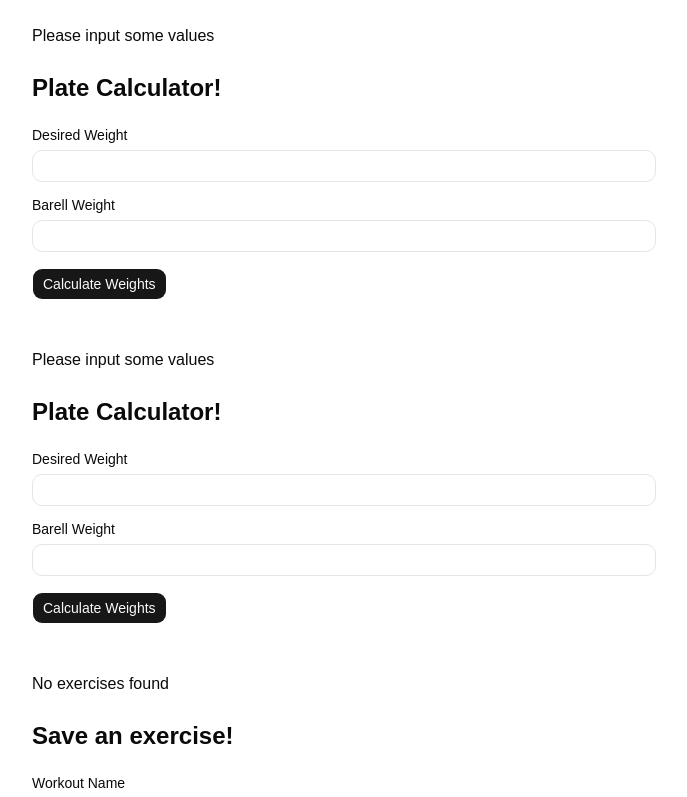
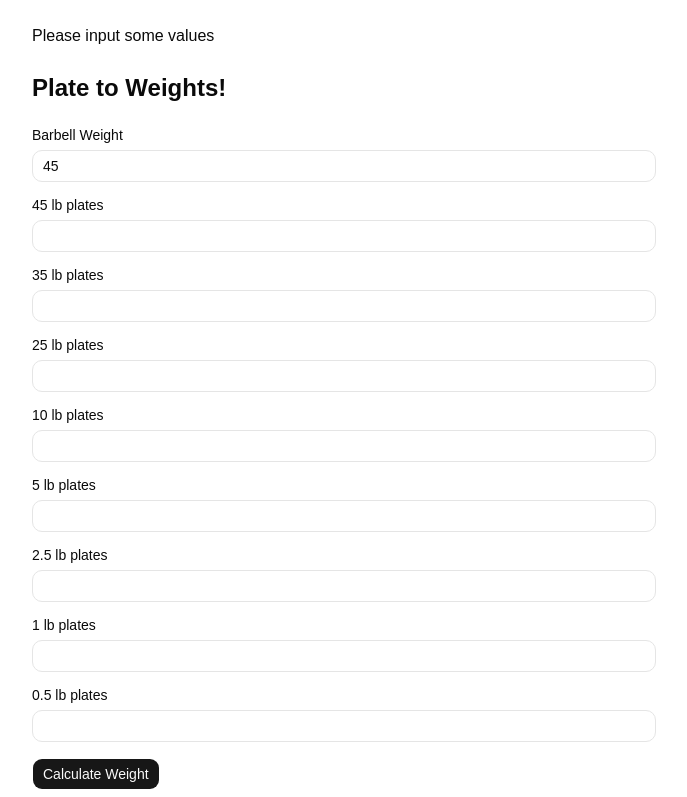
Before and after one commit to chaezuha/workout-tracker, a React app in the folder frontend/: page / in a window 1280 px wide. Shown: the top 797 px of the page, without its empty margins (296-983 px from the left). Built offline with nearby package versions, Linux system fonts and the light colour scheme; the HTML template or start-up script is replaced by a standard one.

Commit message:
Added weight to plate calculator

```diff
--- a/frontend/src/App.jsx
+++ b/frontend/src/App.jsx
@@ -24,8 +24,11 @@ const App = () => {
   const [reps, setReps] = useState("");
   const [notes, setNotes] = useState("");
   const [desiredWeight, setDesiredWeight] = useState("");
-  const [barbellWeight, setBarbellWeight] = useState("");
+  const [barbellWeight, setBarbellWeight] = useState("45");
   const [calculatedPlates, setCalculatedPlates] = useState([]);
+  const [plateCounts, setPlateCounts] = useState(Array(weights.length).fill(""));
+  const [plateBarbellWeight, setPlateBarbellWeight] = useState("45");
+  const [calculatedWeight, setCalculatedWeight] = useState(0);
 
 
   const idRef = useRef(1);
@@ -90,6 +93,14 @@ const App = () => {
 
   const handleBarbellWeightChange = (event) => {
     setBarbellWeight(event.target.value);
+  }
+
+  const handlePlateBarbellWeightChange = (event) => {
+    setPlateBarbellWeight(event.target.value);
+  }
+
+  const handlePlateCountChange = (i) => (event) => {
+    setPlateCounts(plateCounts.map((c, j) => j === i ? event.target.value : c));
   }
 
 
@@ -168,42 +179,58 @@ const App = () => {
     setCalculatedPlates(results);
   }
 
-  const weightCaclulator = (event) => {
+  const calculateWeight = (event) => {
+    event.preventDefault();
 
+    let temp_weight = Number(plateBarbellWeight) || 0;
+    for (let i = 0; i < plateCounts.length; i++) {
+      temp_weight += (Number(plateCounts[i]) || 0) * weights[i];
+    }
+
+    setCalculatedWeight(temp_weight)
+  }
+
+  const showCalculatedWeight = () => {
+    if (calculatedWeight === 0) {
+      return <h1>Please input some values</h1>
+    }
+    return <p>{calculatedWeight} lb</p>
   }
 
   return (
     <>
     <div className="mx-auto max-w-2xl p-6 space-y-6">
-        {showCalculatedPlates()}
-        <h1 className="text-2xl font-semibold">Plate Calculator!</h1>
-        <form onSubmit={calculatePlates} className="space-y-4">
+        {showCalculatedWeight()}
+        <h1 className="text-2xl font-semibold">Plate to Weights!</h1>
+        <form onSubmit={calculateWeight} className="space-y-4">
           <div className="space-y-2">
-            <Label htmlFor="Desired Weight">Desired Weight</Label>
+            <Label htmlFor="plate-barbell-weight">Barbell Weight</Label>
             <Input
-              id = "Desired Weight"
-              value={desiredWeight}
-              onChange={handleDesiredWeightChange}
-              required
-            >
-            </Input>
+              id="plate-barbell-weight"
+              type="number"
+              min="0"
+              value={plateBarbellWeight}
+              onChange={handlePlateBarbellWeightChange}
+            />
           </div>
-          <div className="space-y-2">
-            <Label htmlFor="Desired Weight">Barell Weight</Label>
-            <Input
-              id = "Barbell Weight"
-              value={barbellWeight}
-              onChange={handleBarbellWeightChange}
-              required
-            >
-            </Input>
-          </div>
-          <Button type="submit">Calculate Weights</Button>
+          {weights.map((w, i) => (
+            <div key={w} className="space-y-2">
+              <Label htmlFor={`plate-${w}`}>{w} lb plates</Label>
+              <Input
+                id={`plate-${w}`}
+                type="number"
+                min="0"
+                value={plateCounts[i]}
+                onChange={handlePlateCountChange(i)}
+              />
+            </div>
+          ))}
+          <Button type="submit">Calculate Weight</Button>
         </form>
     </div>
     <div className="mx-auto max-w-2xl p-6 space-y-6">
         {showCalculatedPlates()}
-        <h1 className="text-2xl font-semibold">Plate Calculator!</h1>
+        <h1 className="text-2xl font-semibold">Weight to Plates!</h1>
         <form onSubmit={calculatePlates} className="space-y-4">
           <div className="space-y-2">
             <Label htmlFor="Desired Weight">Desired Weight</Label>
```
